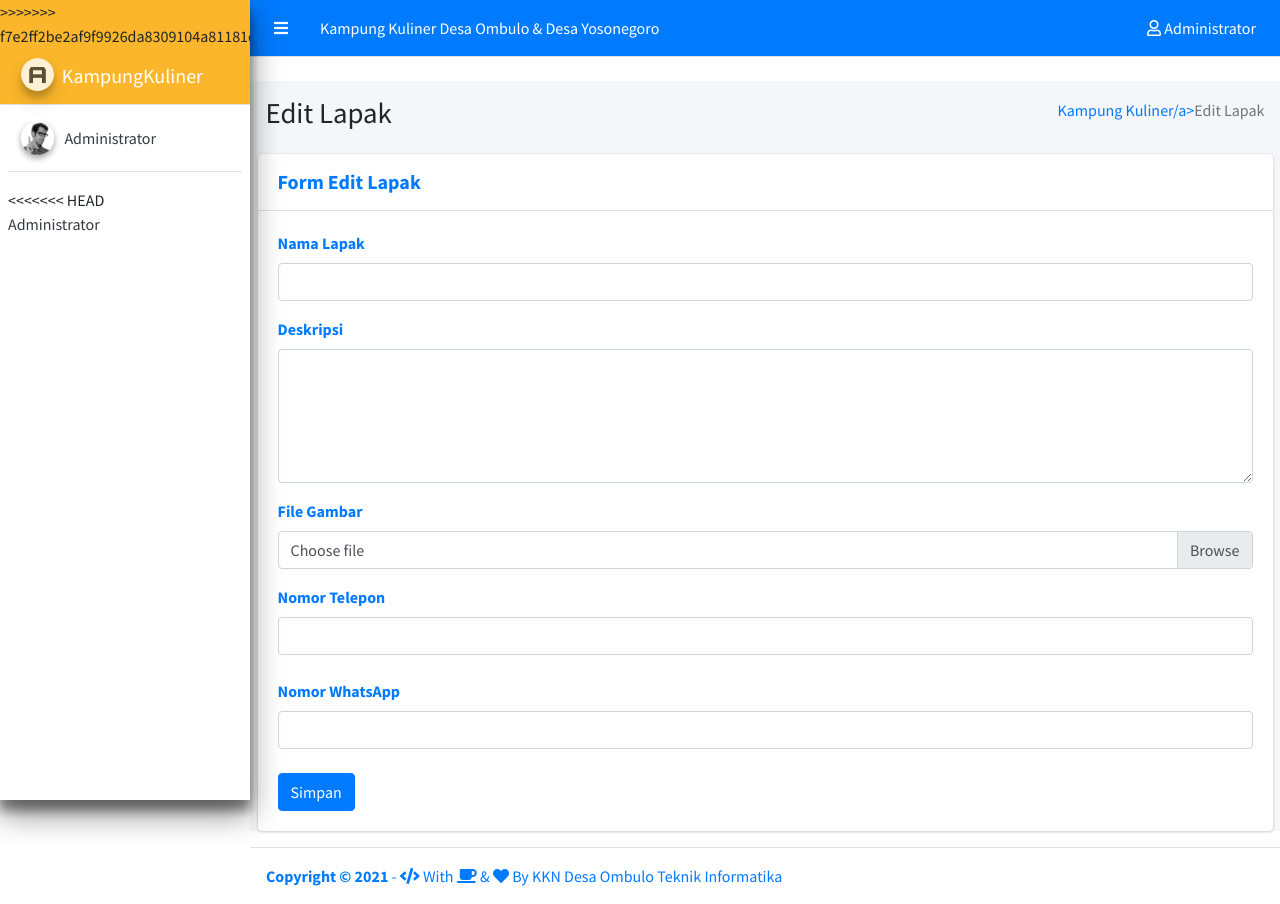
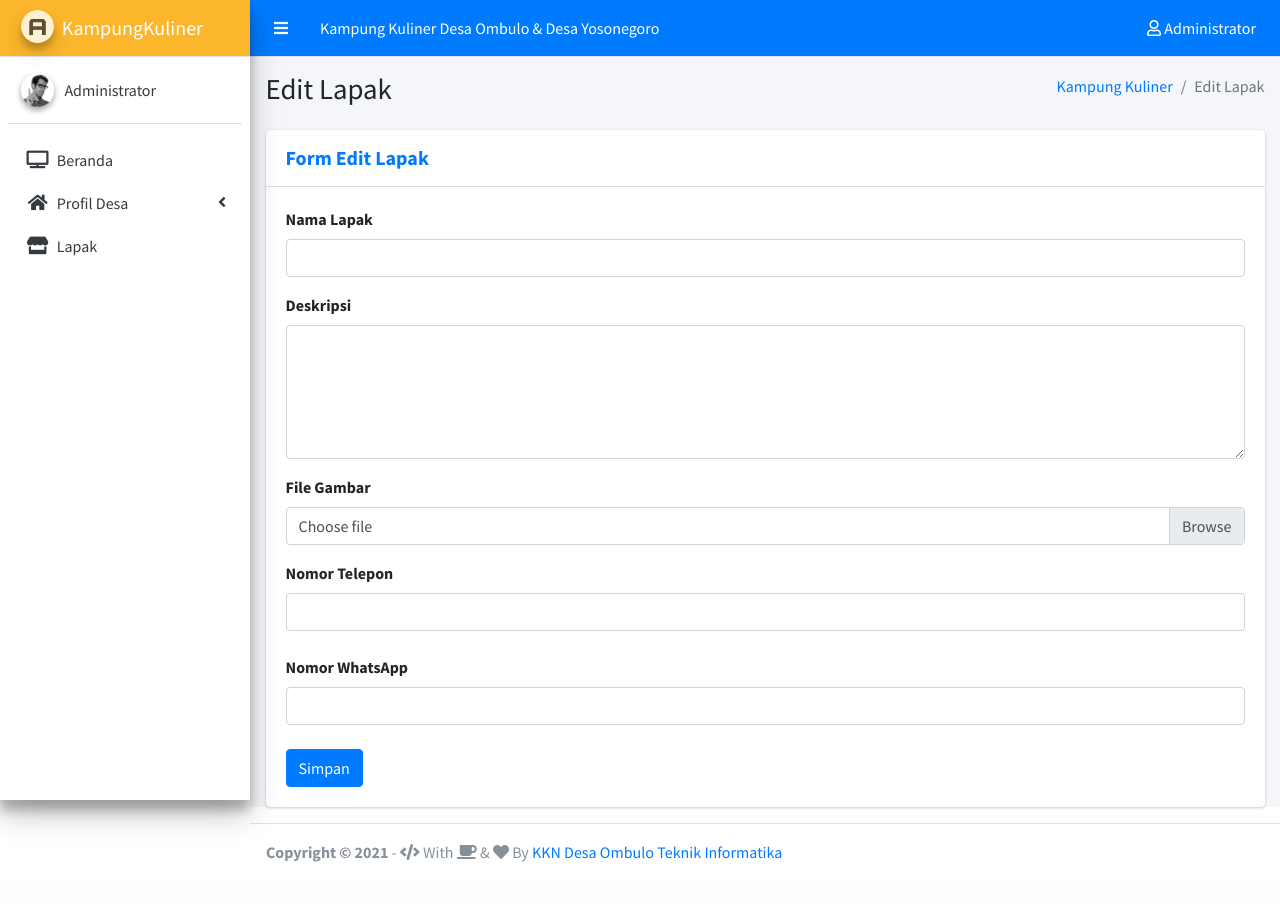
Before and after one commit to danikaharu/kampungkuliner, a PHP site: page /kampungkuliner/edit_lapak in a window 1280 px wide. After the commit the page ends 862 px from the top, so only its background shows below. Run offline with PHP 8.4, Linux system fonts and the light colour scheme; some libraries are stand-ins or nearby versions.

Commit message:
menu fix

```diff
--- a/views/layout/sidebar.php
+++ b/views/layout/sidebar.php
@@ -1,14 +1,7 @@
-<<<<<<< HEAD
-<!-- Main Sidebar Container -->
-<aside class="main-sidebar sidebar-light-primary elevation-4">
-  <!-- Brand Logo -->
-  <div class="sidebar-head">
-=======
   <!-- Main Sidebar Container -->
   <aside class="main-sidebar sidebar-light-primary elevation-4">
     <!-- Brand Logo -->
     <div class="sidebar-head">
->>>>>>> f7e2ff2be2af9f9926da8309104a81181d057cfa
     <a href="<?= $base_url ?>beranda_admin" class="brand-link">
       <img src="<?= $base_url ?>public/assets/dist/img/AdminLTELogo.png" alt="AdminLTE Logo" class="brand-image img-circle elevation-3" style="opacity: .8">
       <span class="brand-text text-white">KampungKuliner</span>
@@ -26,25 +19,12 @@
           <a href="#" class="d-block">Administrator</a>
         </div>
       </div>
-<<<<<<< HEAD
-      <div class="info">
-        <a href="#" class="d-block">Administrator</a>
-      </div>
-    </div>
-
-    <!-- SidebarSearch Form -->
-
-    <!-- Sidebar Menu -->
-    <nav class="mt-2">
-      <ul class="nav nav-pills nav-sidebar flex-column" data-widget="treeview" role="menu" data-accordion="false">
-=======
 
       <!-- SidebarSearch Form -->
 
       <!-- Sidebar Menu -->
       <nav class="mt-2">
         <ul class="nav nav-pills nav-sidebar flex-column" data-widget="treeview" role="menu" data-accordion="false">
->>>>>>> f7e2ff2be2af9f9926da8309104a81181d057cfa
         <li class="nav-item">
           <a href="<?= $base_url ?>beranda_admin" class="nav-link">
             <i class="nav-icon fas fa-tv"></i>
--- a/views/pages/admin/edit_lapak.php
+++ b/views/pages/admin/edit_lapak.php
@@ -8,7 +8,7 @@
                 </div>
                 <div class="col-sm-6">
                     <ol class="breadcrumb float-sm-right">
-                        <li class="breadcrumb-item"><a href="<?= $base_url ?>beranda_admin">Kampung Kuliner/a></li>
+                        <li class="breadcrumb-item"><a href="<?= $base_url ?>beranda_admin">Kampung Kuliner</a></li>
                         <li class="breadcrumb-item active">Edit Lapak</li>
                     </ol>
                 </div>
```
